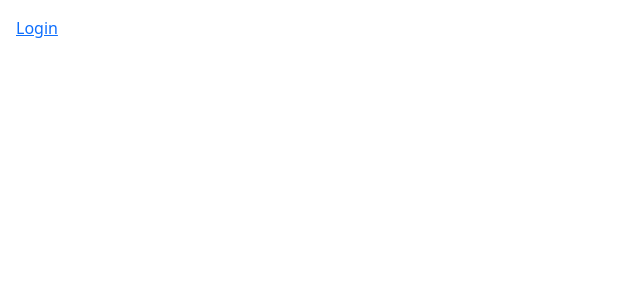
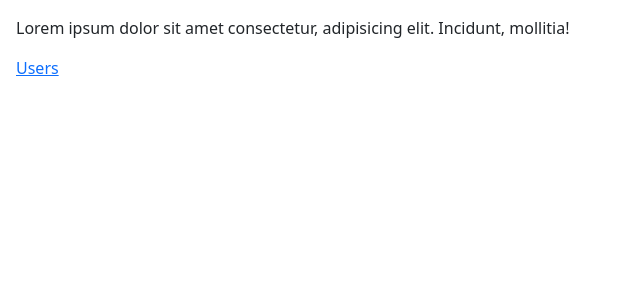
Before and after one commit to iankuratri/learning-reactjs, a React (Vite) app in the folder 12-react-query-zustang-router/: page / in a window 1280 px wide. Shown: the top 300 px of the page, without its empty margins (0-640 px from the left). Built offline with nearby package versions, Linux system fonts and the light colour scheme.

Commit message:
browser router added

```diff
--- a/12-react-query-zustang-router/src/main.tsx
+++ b/12-react-query-zustang-router/src/main.tsx
@@ -6,6 +6,8 @@ import { QueryClient, QueryClientProvider } from "@tanstack/react-query";
 import App from "./App";
 import "./index.css";
 import { ReactQueryDevtools } from "@tanstack/react-query-devtools";
+import router from "./routing/routes";
+import { RouterProvider } from "react-router-dom";
 
 const options = {
   defaultOptions: {
@@ -27,7 +29,7 @@ ReactDOM.createRoot(document.getElementById("root") as HTMLElement).render(
   <React.StrictMode>
     {/* Provide the client to your App */}
     <QueryClientProvider client={queryClient}>
-      <App />
+      <RouterProvider router={router} />
       <ReactQueryDevtools initialIsOpen={false} />
     </QueryClientProvider>
   </React.StrictMode>
--- /dev/null
+++ b/12-react-query-zustang-router/src/routing/routes.tsx
@@ -0,0 +1,21 @@
+import { createBrowserRouter } from "react-router-dom";
+import HomePage from "./HomePage";
+import UserListPage from "./UserListPage";
+import ContactPage from "./ContactPage";
+
+const router = createBrowserRouter([
+  {
+    path: "/",
+    element: <HomePage />,
+  },
+  {
+    path: "/users",
+    element: <UserListPage />,
+  },
+  {
+    path: "/contact",
+    element: <ContactPage />,
+  },
+]);
+
+export default router;
```
